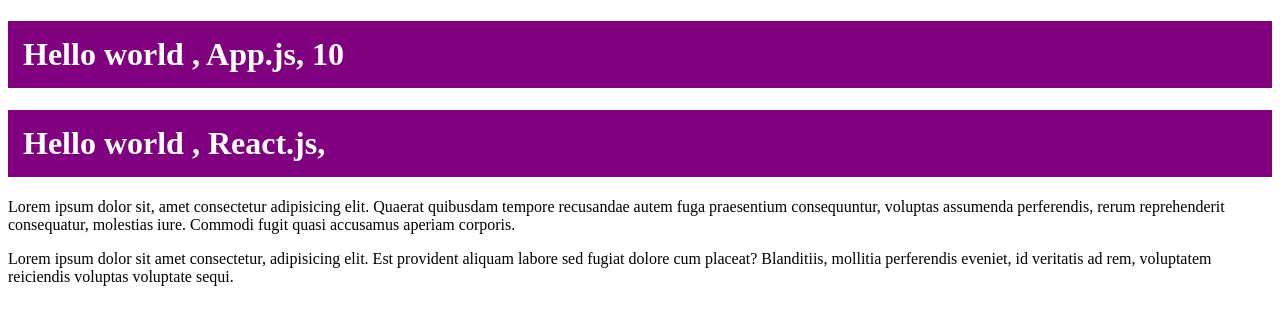
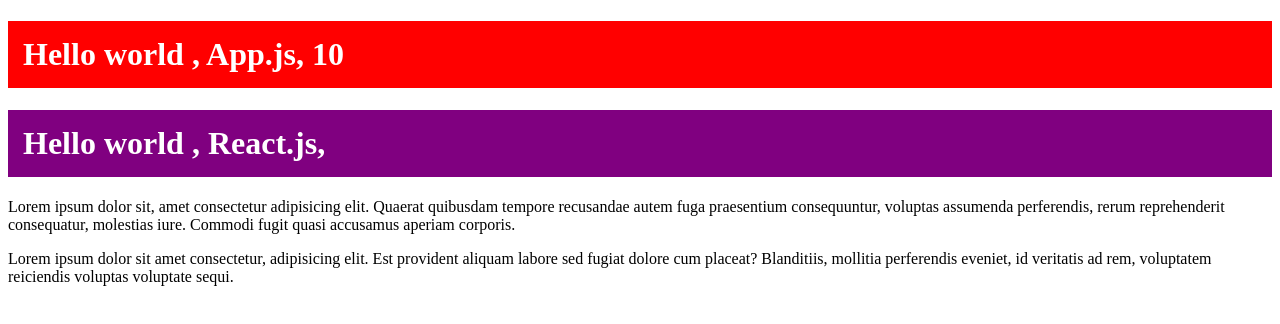
Before and after one commit to nemesis200/shop-project-first, a React (Create React App) app: page / in a window 1280 px wide. Shown: the top 324 px of the page. Built offline with nearby package versions, Linux system fonts and the light colour scheme.

Commit message:
added clsx

```diff
--- a/src/Header.tsx
+++ b/src/Header.tsx
@@ -9,7 +9,12 @@
 const Header = ({ title, num }: HeaderType) => {
     return (
         // <h1 className={`title ${num === 10 ? `red` : ``}`}>
-        <h1 className={classes.title}>
+        // <h1 className={classes.title}>
+        <h1
+            className={clsx(`test ${classes.title}`, {
+                [classes.red]: num === 10,
+            })}
+        >
             Hello world , {title}, {num}
         </h1>
     )
```
